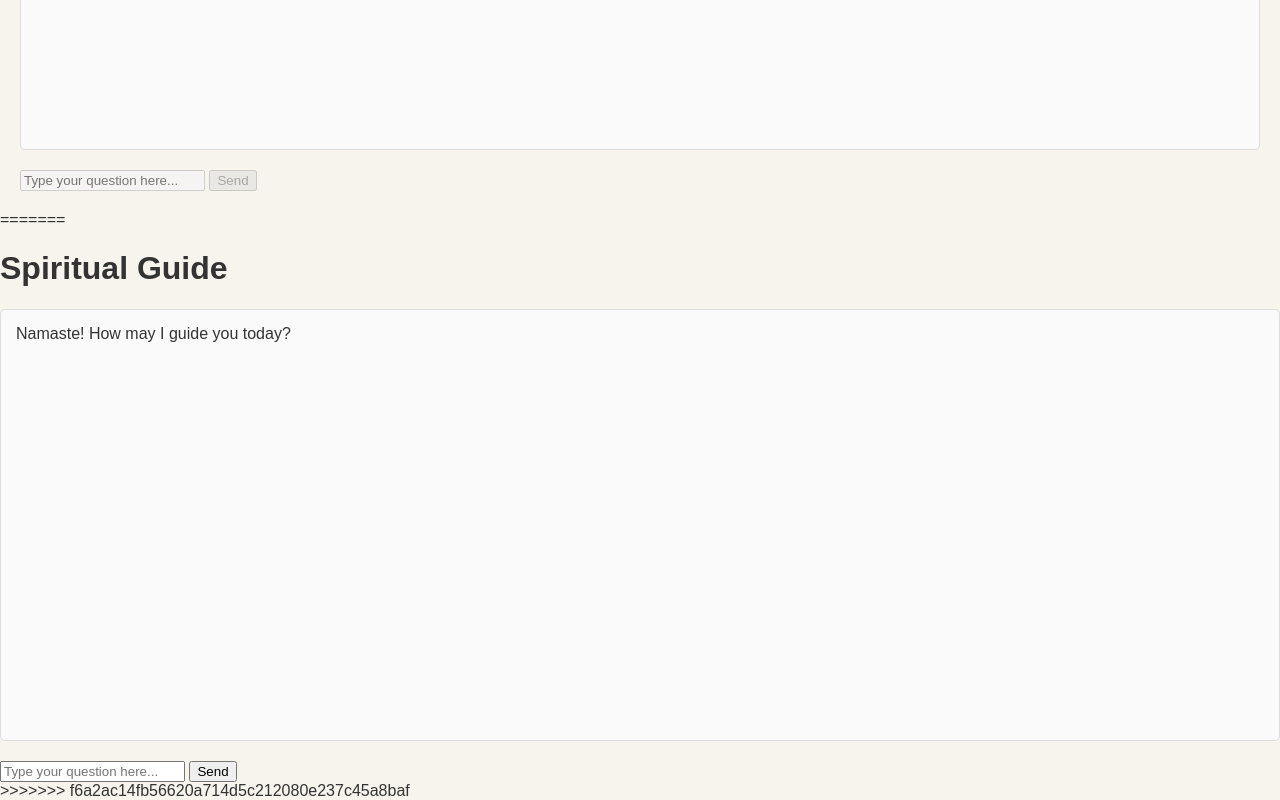
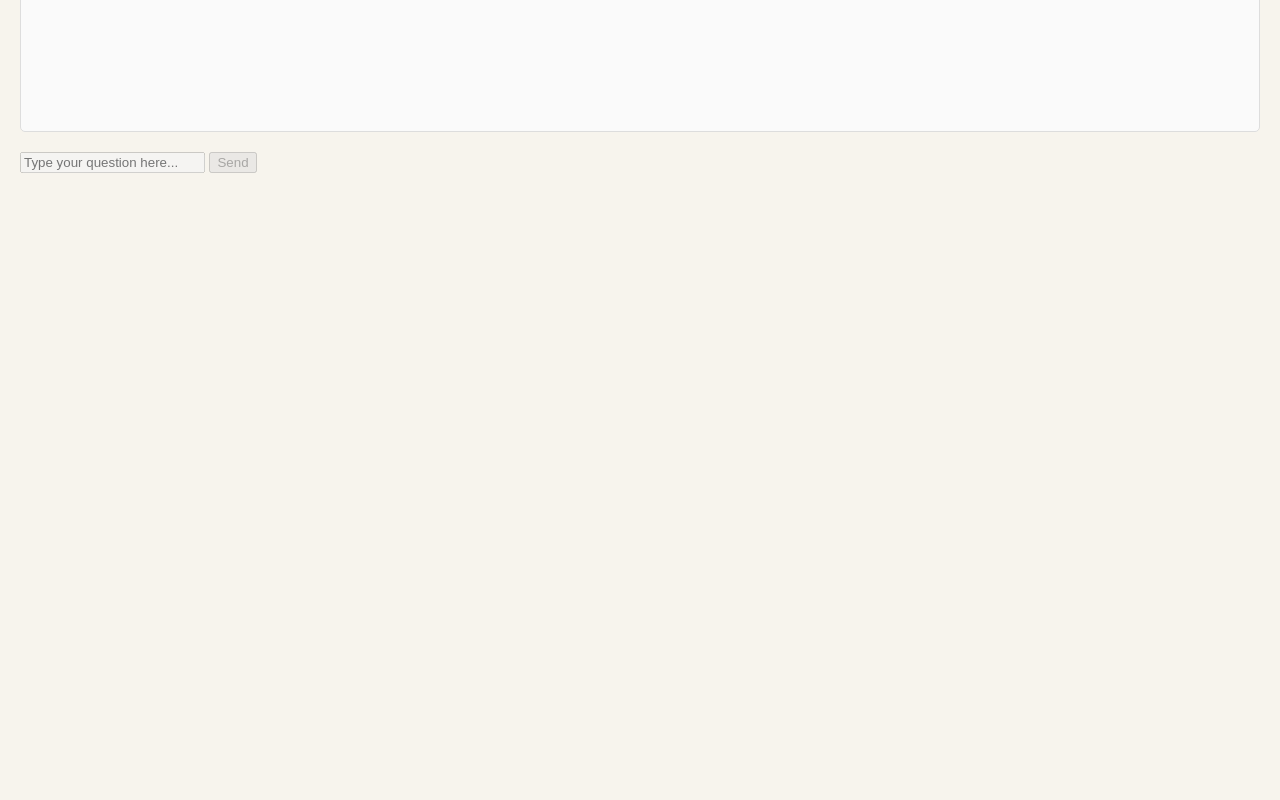
Before and after one commit to sudhin05/llm-shloka-retrieval, a plain HTML site: page frontend/index.html in a window 1280 px wide. Shown: the part 479-1279 px from the top of the page. After the commit the page ends 800 px from the top, so only its background shows below. Drawn offline with Linux system fonts and the light colour scheme.

Commit message:
Update index.html

```diff
--- a/frontend/index.html
+++ b/frontend/index.html
@@ -3,7 +3,6 @@
 <head>
     <meta charset="UTF-8">
     <meta name="viewport" content="width=device-width, initial-scale=1.0">
-<<<<<<< HEAD
     <title>Sageon by CMAB</title>
     <link rel="stylesheet" href="styles.css">
 </head>
@@ -36,22 +35,6 @@
         </div>
     </div>
 
-=======
-    <title>Spiritual Guide Chatbot</title>
-    <link rel="stylesheet" href="styles.css">
-</head>
-<body>
-    <div class="chat-container">
-        <h1>Spiritual Guide</h1>
-        <div id="chat-box">
-            <div class="message bot">Namaste! How may I guide you today?</div>
-        </div>
-        <form id="chat-form">
-            <input type="text" id="user-input" placeholder="Type your question here..." autocomplete="off">
-            <button type="submit">Send</button>
-        </form>
-    </div>
->>>>>>> f6a2ac14fb56620a714d5c212080e237c45a8baf
     <script src="script.js"></script>
 </body>
 </html>
```
